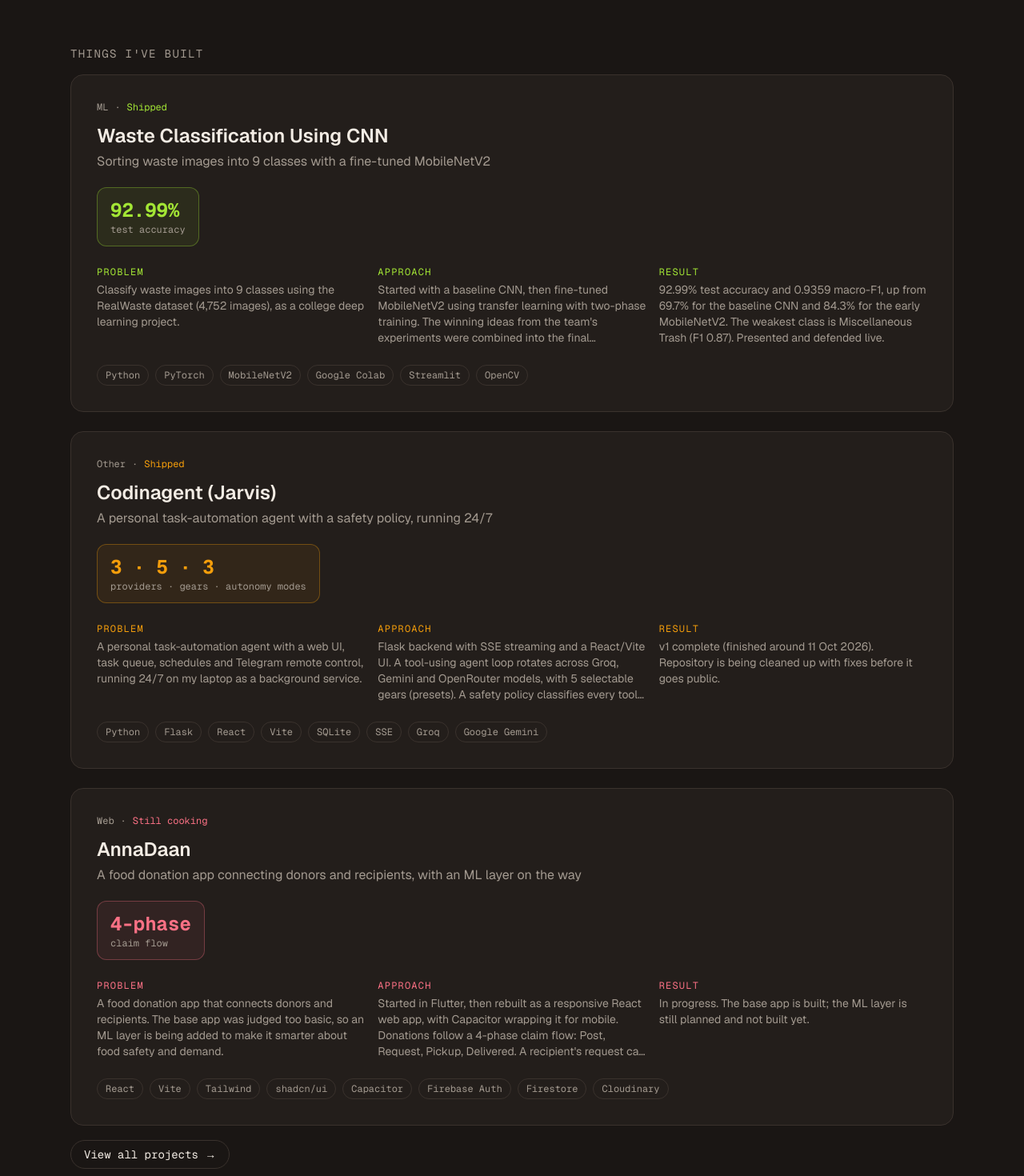
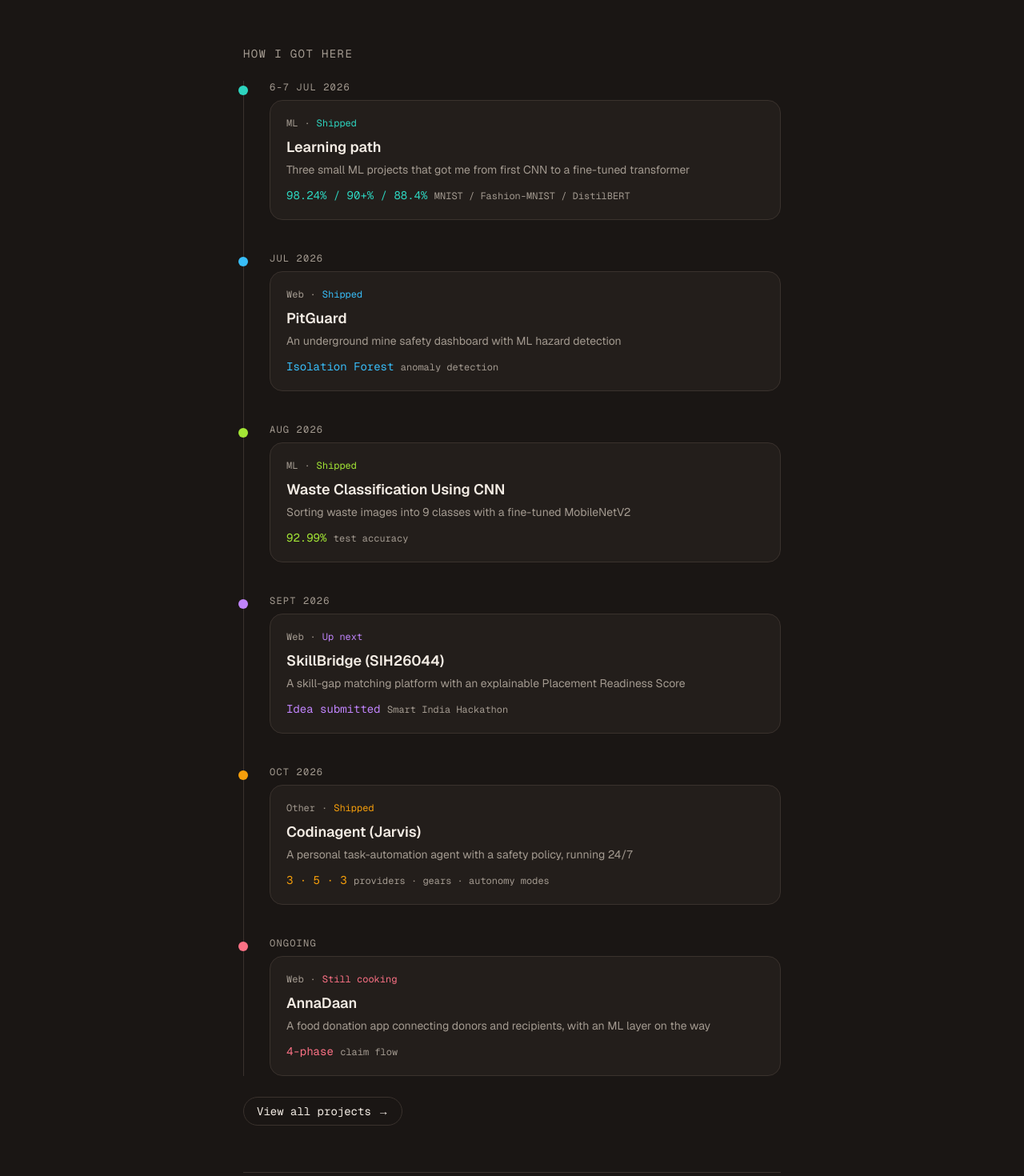
Before and after one commit to Katekar3/portfolio, a Next.js app: page / in a window 1280 px wide. Shown: the part 240-1710 px from the top of the page at 80% size. Built offline with nearby package versions, Linux system fonts and the light colour scheme.

Commit message:
agent checkpoint

```diff
--- a/app/page.tsx
+++ b/app/page.tsx
@@ -1,6 +1,4 @@
 import Link from "next/link";
-import ProjectCard from "@/components/ProjectCard";
-import { getFeatured } from "@/lib/projects";
 import Timeline from "@/components/Timeline";
 import { site } from "@/data/site";
 
@@ -8,8 +6,6 @@ const pill =
   "rounded-full border border-border px-4 py-2 font-mono text-sm hover:border-muted";
 
 export default function Home() {
-  const featured = getFeatured();
-
   return (
     <main className="mx-auto max-w-6xl px-6 py-16">
       {/* Hero: name + one-line intro */}
@@ -21,31 +17,17 @@ export default function Home() {
         )}
       </header>
 
-      {/* Featured projects (any project with featured: true) */}
-      {featured.length > 0 && (
-        <section className="mt-14">
-          <h2 className="mb-4 font-mono text-sm uppercase tracking-widest text-muted">
-            Things I&apos;ve built
-          </h2>
-          <div className="grid gap-6">
-            {featured.map((p) => (
-              <ProjectCard key={p.slug} project={p} />
-            ))}
-          </div>
-          <div className="mt-6">
-            <Link href="/projects" className={pill}>
-              View all projects →
-            </Link>
-          </div>
-        </section>
-      )}
-
-      {/* Timeline: how the projects fit together, oldest to newest */}
-      <section className="mt-16">
+      {/* Timeline: the story, oldest to newest. Cards link to the detail pages. */}
+      <section className="mt-14">
         <h2 className="mb-6 font-mono text-sm uppercase tracking-widest text-muted">
           How I got here
         </h2>
         <Timeline />
+        <div className="mt-8">
+          <Link href="/projects" className={pill}>
+            View all projects →
+          </Link>
+        </div>
       </section>
 
       {/* Currently learning: hidden when the array is empty */}
```
